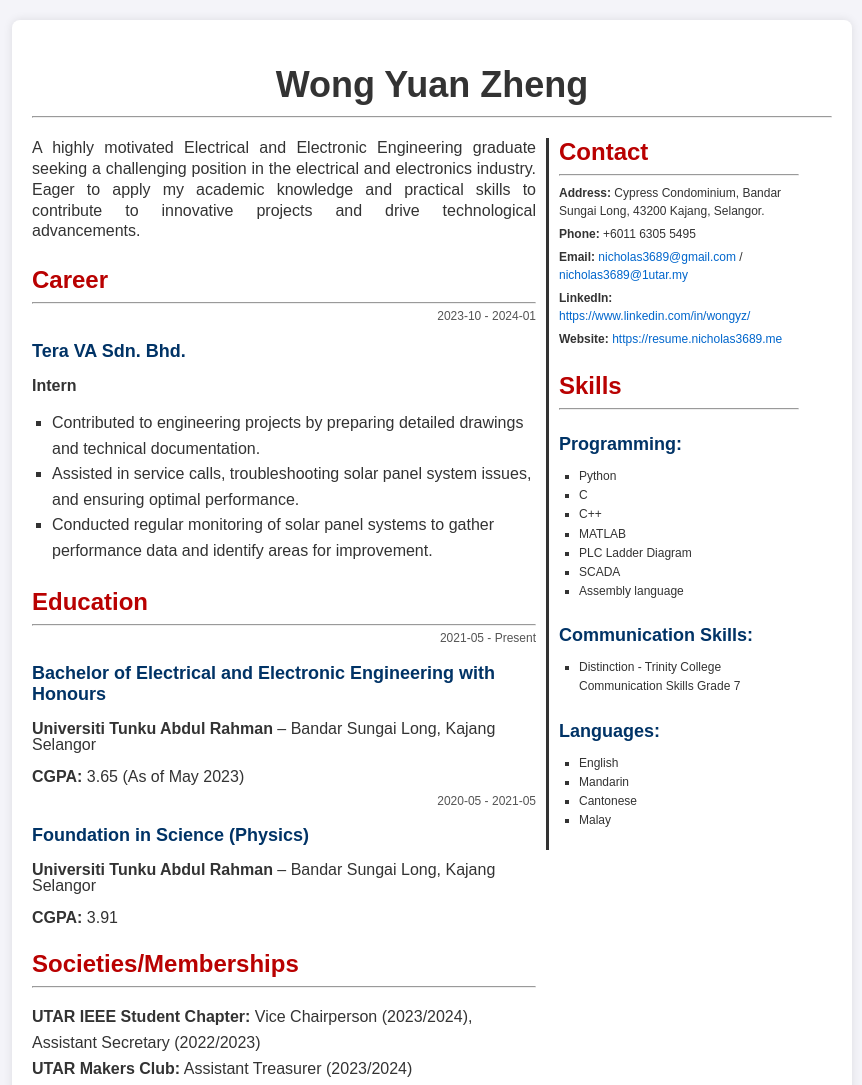
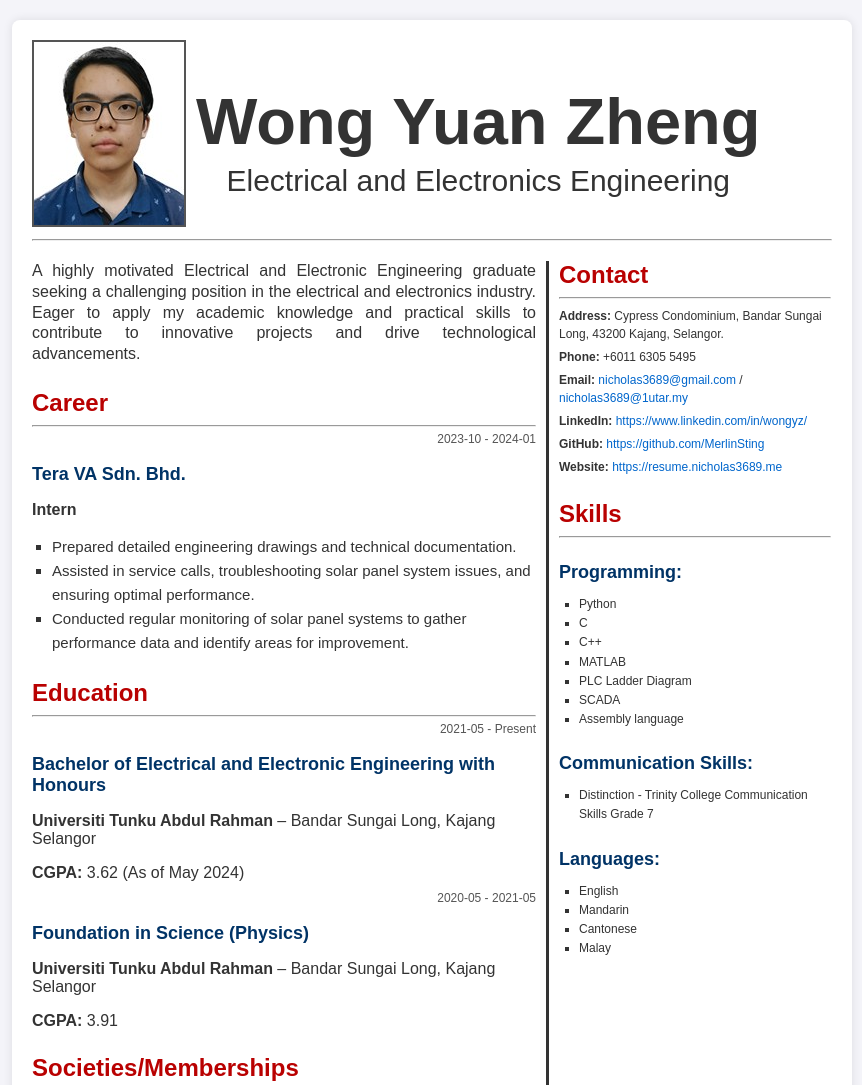
Before and after one commit to MerlinSting/MerlinSting.github.io, a plain HTML site: page index.html in a window 1280 px wide. Shown: the top 1085 px of the page, without its empty margins (208-1070 px from the left). Drawn offline with Linux system fonts and the light colour scheme.

Commit message:
Added image and updated styles

```diff
--- a/index.html
+++ b/index.html
@@ -11,7 +11,16 @@
 
     <div class="resume-container">
         <header>
-            <h1>Wong Yuan Zheng</h1>
+            <div class="header-container">
+                <div class="image">
+                    <img src="2001394.jpg" alt="Wong Yuan Zheng">
+                </div>
+                <div class="name">
+                    <h1>Wong Yuan Zheng</h1>
+                    <p>Electrical and Electronics Engineering</p>
+                </div>
+
+            </div>
             <hr>
         </header>
         <div class="row">
@@ -28,7 +37,7 @@
                     <h4>Tera VA Sdn. Bhd.</h4>
                     <p><strong>Intern</strong></p>
                     <ul>
-                        <li>Contributed to engineering projects by preparing detailed drawings and technical documentation.</li>
+                        <li>Prepared detailed engineering drawings and technical documentation.</li>
                         <li>Assisted in service calls, troubleshooting solar panel system issues, and ensuring optimal performance.</li>
                         <li>Conducted regular monitoring of solar panel systems to gather performance data and identify areas for improvement.</li>
                     </ul>
@@ -43,7 +52,7 @@
                         </div>
                         <h4>Bachelor of Electrical and Electronic Engineering with Honours</h4>
                         <p><strong>Universiti Tunku Abdul Rahman</strong> – Bandar Sungai Long, Kajang Selangor</p>
-                        <p><strong>CGPA:</strong> 3.65 (As of May 2023)</p>
+                        <p><strong>CGPA:</strong> 3.62 (As of May 2024)</p>
                     </div>
                     <div>
                         <div class="daterange">
@@ -72,6 +81,7 @@
                     <p><strong>Phone:</strong> +6011 6305 5495</p>
                     <p><strong>Email:</strong> <a href="mailto:nicholas3689@gmail.com">nicholas3689@gmail.com</a> / <a href="mailto:nicholas3689@1utar.my">nicholas3689@1utar.my</a></p>
                     <p><strong>LinkedIn:</strong> <a href="https://www.linkedin.com/in/wongyz/" target="_blank">https://www.linkedin.com/in/wongyz/</a></p>
+                    <p><strong>GitHub:</strong> <a href="https://github.com/MerlinSting" target="_blank">https://github.com/MerlinSting</a></p>
                     <p><strong>Website:</strong> <a href="https://resume.nicholas3689.me" target="_blank">https://resume.nicholas3689.me</a></p>
                 </section>
 
--- a/styles.css
+++ b/styles.css
@@ -21,14 +21,15 @@ body {
     width: 63%;
     padding-right: 10px;
     padding-top: 0px;
+    border-right: solid #333;
     }
 
 .sidecolumn {
     padding-top: 0px;
     padding-left: 10px;
     float: left;
-    width: 30%;
-    border-left: solid #333;
+    width: 34%;
+
     p {
         font-size: 12px;
         line-height: 1.5;
@@ -48,21 +49,34 @@ header {
     margin-bottom: 20px;
 }
 
-h1 {
-    font-size: 36px;
-    margin-bottom: 10px;
-}
+.header-container {
+    display: flex;
+    align-items: left;
+    align-content: left;
+    justify-content: left;
+    }
 
-h2 {
-    font-size: 20px;
-    margin-bottom: 15px;
-    color: #555;
-}
+    img {
+        max-width: 100%;
+        max-height:100%;
+        border: 2px solid #555;
+    }
 
-p {
-    font-size: 16px;
-    line-height: 1;
-}
+    .name {
+        margin-left: 10px;
+        margin-top: 0px;
+        margin-bottom: 0px;
+    }
+
+    .name h1{
+        font-size: 65px;
+        margin-bottom: 0px;
+    }
+
+    .name p{
+        font-size: 30px;
+        margin-top: 5px;
+    }
 
 /* Section styles */
 section {
@@ -87,7 +101,7 @@ ul {
 }
 
 ul li {
-    font-size: 16px;
+    font-size: 15px;
     line-height: 1.6;
 }
 
```
Also changed, not shown: 2001394.jpg (added).
